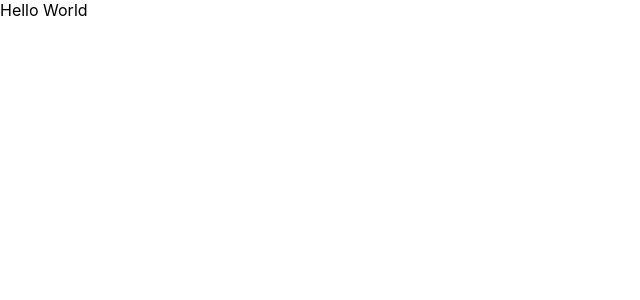
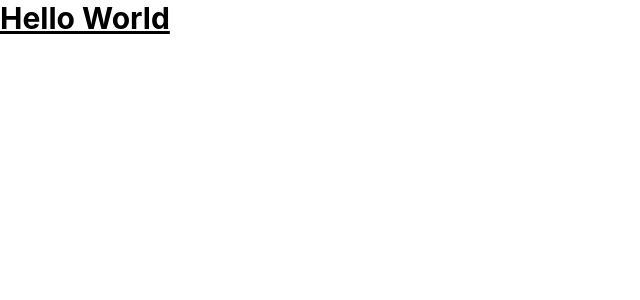
Before and after one commit to ClockWize171/yt-clone-typescript, a React (Create React App) app: page / in a window 1280 px wide. Shown: the top 300 px of the page, without its empty margins (0-640 px from the left). Built offline with nearby package versions, Linux system fonts and the light colour scheme.

Commit message:
initial setup complete

```diff
--- /dev/null
+++ b/postcss.config.js
@@ -0,0 +1,6 @@
+module.exports = {
+  plugins: {
+    tailwindcss: {},
+    autoprefixer: {},
+  },
+}
--- a/src/App.tsx
+++ b/src/App.tsx
@@ -1,9 +1,8 @@
 import React from 'react';
-
 
 function App() {
   return (
-    <div className="App">
+    <div className="text-3xl font-bold underline">
       Hello World
     </div>
   );
--- a/src/index.css
+++ b/src/index.css
@@ -1,3 +1,7 @@
+@tailwind base;
+@tailwind components;
+@tailwind utilities;
+
 body {
   margin: 0;
   font-family: -apple-system, BlinkMacSystemFont, 'Segoe UI', 'Roboto', 'Oxygen',
--- /dev/null
+++ b/tailwind.config.js
@@ -0,0 +1,10 @@
+/** @type {import('tailwindcss').Config} */
+module.exports = {
+  content: [
+    "./src/**/*.{js,jsx,ts,tsx}",
+  ],
+  theme: {
+    extend: {},
+  },
+  plugins: [],
+}
```
Also changed, not shown: package.json (+11 -0 lines), 1 other file (tests, documents, lock files or other folders).
